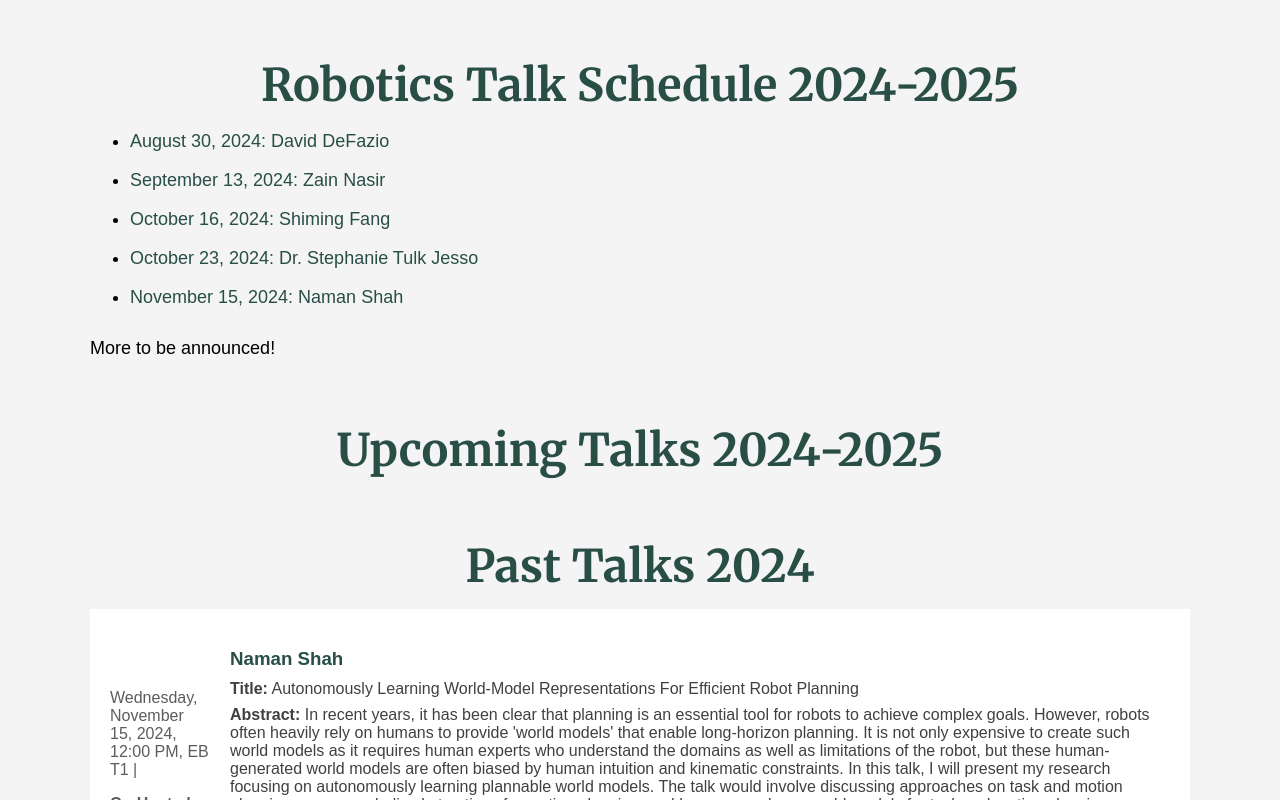
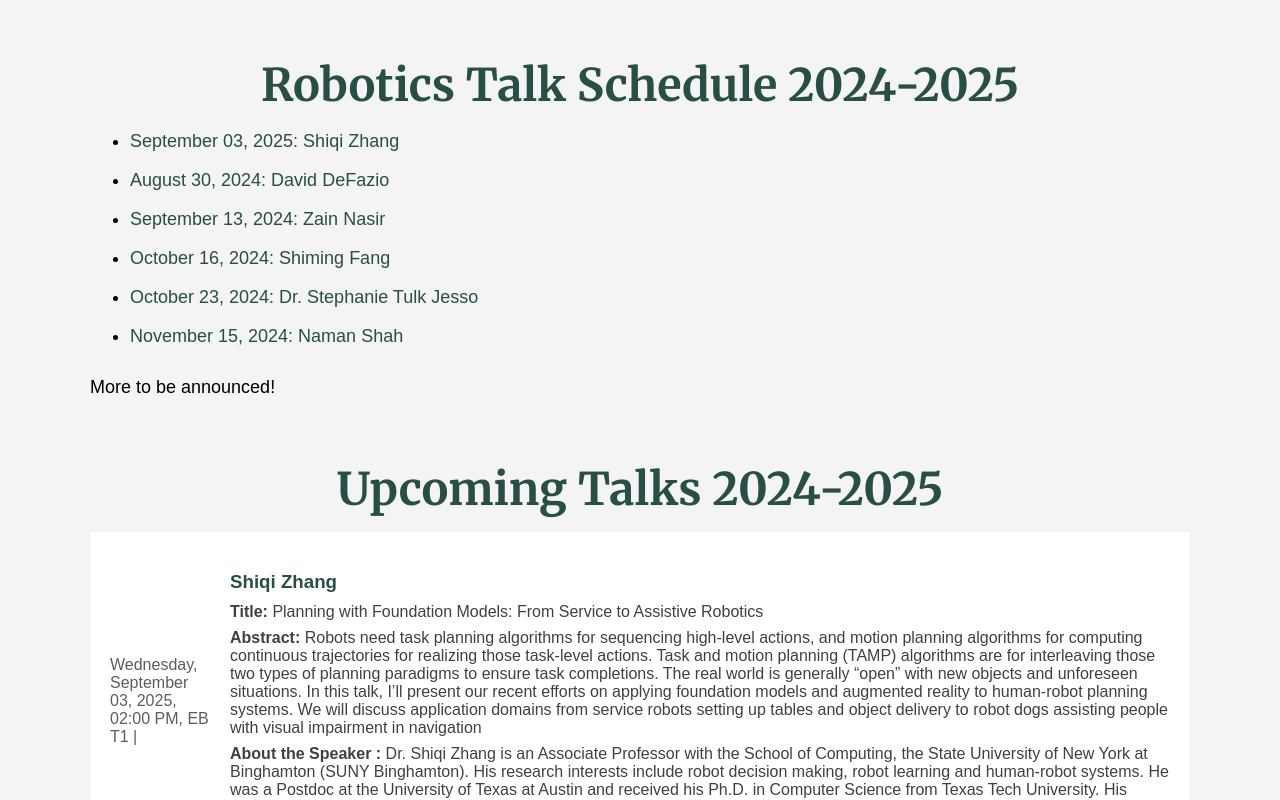
Before and after one commit to bing-robotics/bing-robotics.github.io, a React (Create React App) app: page / in a window 1280 px wide. Shown: the part 520-1320 px from the top of the page. Built offline with nearby package versions, Linux system fonts and the light colour scheme.

Commit message:
Added Upcoming Talks

```diff
--- a/src/components/TalksSection.js
+++ b/src/components/TalksSection.js
@@ -6,6 +6,7 @@ function TalksSection() {
     <section className="talks-section">
         <div id="talks-schedule" className="talks-wrapper">
             <h2>Robotics Talk Schedule 2024-2025</h2>
+            <p style={{fontSize: '18px'}}><ul><li><a href='#Planning with Foundation Models: From Service to Assistive Robotics'>September 03, 2025: Shiqi Zhang</a></li></ul></p>
             <p style={{fontSize: '18px'}}><ul><li><a href='#Legged Locomotion and Collaborative Decision Making in Human-Robot Teams'>August 30, 2024: David DeFazio</a></li></ul></p>
             <p style={{fontSize: '18px'}}><ul><li><a href='#NetSLAM: Network-Aware Path Planning for Edge-Assisted UAV Swarms'>September 13, 2024: Zain Nasir</a></li></ul></p>
             <p style={{fontSize: '18px'}}><ul><li><a href='#Fine-Tuning Hybrid Physics-Informed Neural Networks for Vehicle Dynamics Model Estimation'>October 16, 2024: Shiming Fang</a></li></ul></p>
@@ -15,6 +16,14 @@ function TalksSection() {
         </div>
         <div id="upcoming-talks" className="talks-wrapper">
             <h2>Upcoming Talks 2024-2025</h2>
+            <Talk
+                id="Planning with Foundation Models: From Service to Assistive Robotics"
+                time="Wednesday, September 03, 2025, 02:00 PM, EB T1"
+                speaker="Shiqi Zhang"
+                title="Planning with Foundation Models: From Service to Assistive Robotics"
+                abstract="Robots need task planning algorithms for sequencing high-level actions, and motion planning algorithms for computing continuous trajectories for realizing those task-level actions. Task and motion planning (TAMP) algorithms are for interleaving those two types of planning paradigms to ensure task completions. The real world is generally “open” with new objects and unforeseen situations. In this talk, I’ll present our recent efforts on applying foundation models and augmented reality to human-robot planning systems. We will discuss application domains from service robots setting up tables and object delivery to robot dogs assisting people with visual impairment in navigation"
+                bio="Dr. Shiqi Zhang is an Associate Professor with the School of Computing, the State University of New York at Binghamton (SUNY Binghamton). His research interests include robot decision making, robot learning and human-robot systems. He was a Postdoc at the University of Texas at Austin and received his Ph.D. in Computer Science from Texas Tech University. His research has been supported by NSF, OPPO (Faculty Research Award), Ford (URP Award), DEEP Robotics and Guiding Eyes. He received the Best Robotics Paper Award from the 2018 AAMAS conference, Outstanding Associate Editor recognition in 2024 from the IEEE RA-L journal."
+            />
         </div>
         <div id="past-talks" className="talks-wrapper">
             <h2>Past Talks 2024</h2>
```
